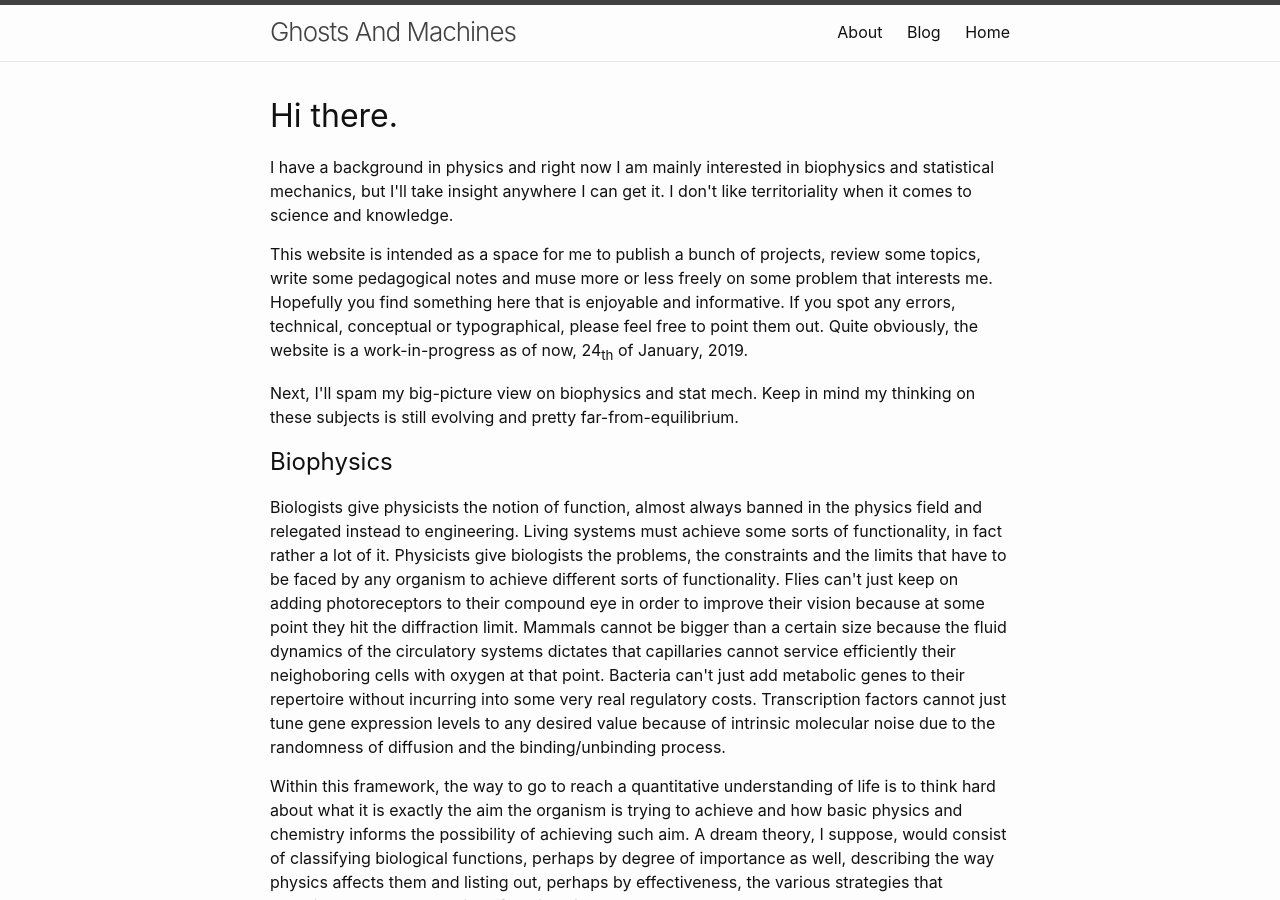
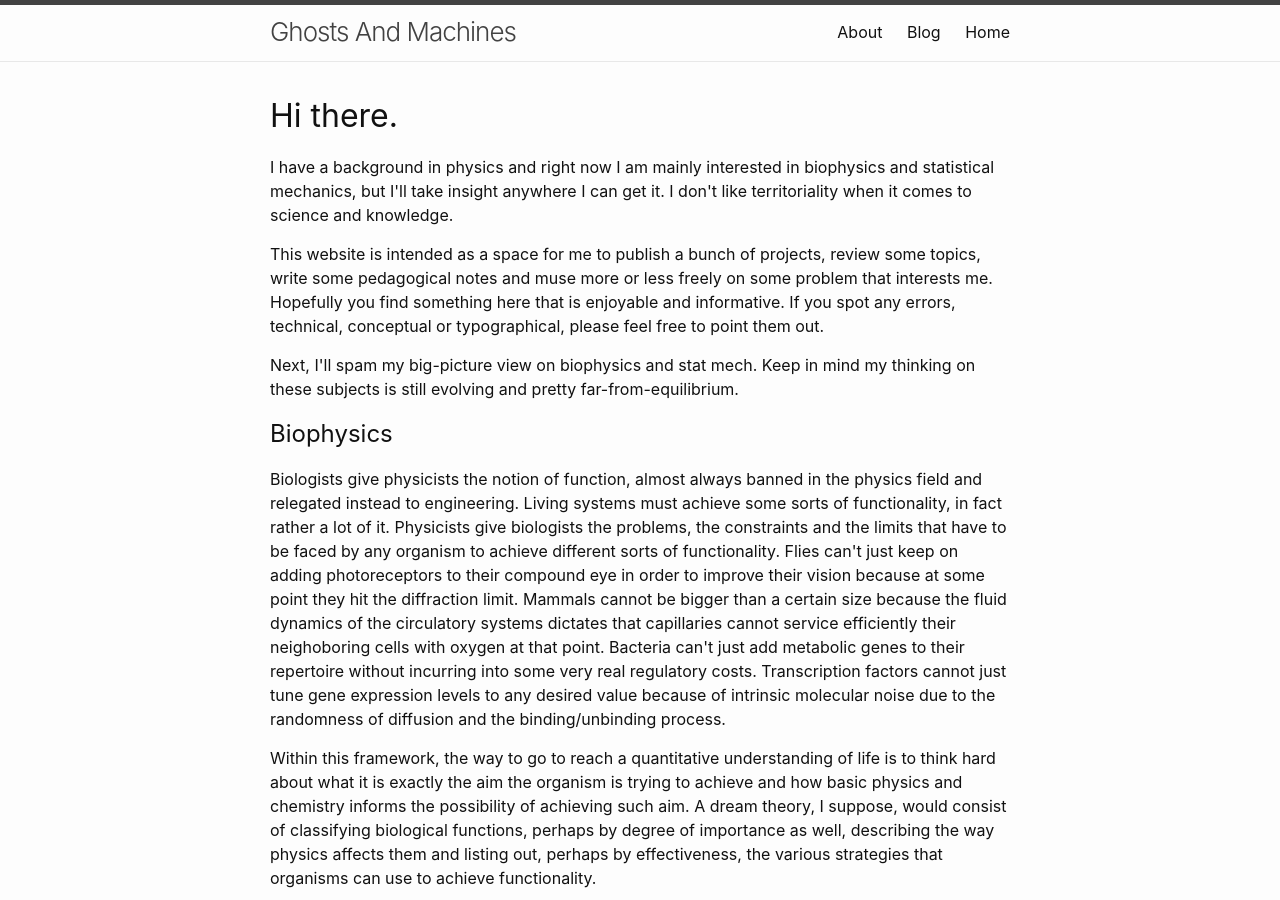
Before and after one commit to ghostsandmachines/ghostsandmachines.github.io, a Jekyll site: the page built from about/index.html, in a window 1280 px wide and 900 px high. Built offline with Jekyll 4.4.1, drawn with Linux system fonts in a browser that asks for light colours.

Commit message:
update about

```diff
--- a/about/index.html
+++ b/about/index.html
@@ -7,7 +7,7 @@ title: About
 		<h1>Hi there. </h1>
 		<p> I have a background in physics and right now I am mainly interested in biophysics and statistical mechanics, but I'll take insight anywhere I can get it. I don't like territoriality when it comes to science and knowledge.</p>
 
-		<p>This website is intended as a space for me to publish a bunch of projects, review some topics, write some pedagogical notes and muse more or less freely on some problem that interests me. Hopefully you find something here that is enjoyable and informative. If you spot any errors, technical, conceptual or typographical, please feel free to point them out. Quite obviously, the website is a work-in-progress as of now, 24<sub>th</sub> of January, 2019.</p>
+		<p>This website is intended as a space for me to publish a bunch of projects, review some topics, write some pedagogical notes and muse more or less freely on some problem that interests me. Hopefully you find something here that is enjoyable and informative. If you spot any errors, technical, conceptual or typographical, please feel free to point them out.
 
 		<p>Next, I'll spam my big-picture view on biophysics and stat mech. Keep in mind my thinking on these subjects is still evolving and pretty far-from-equilibrium.</p>
 
```
